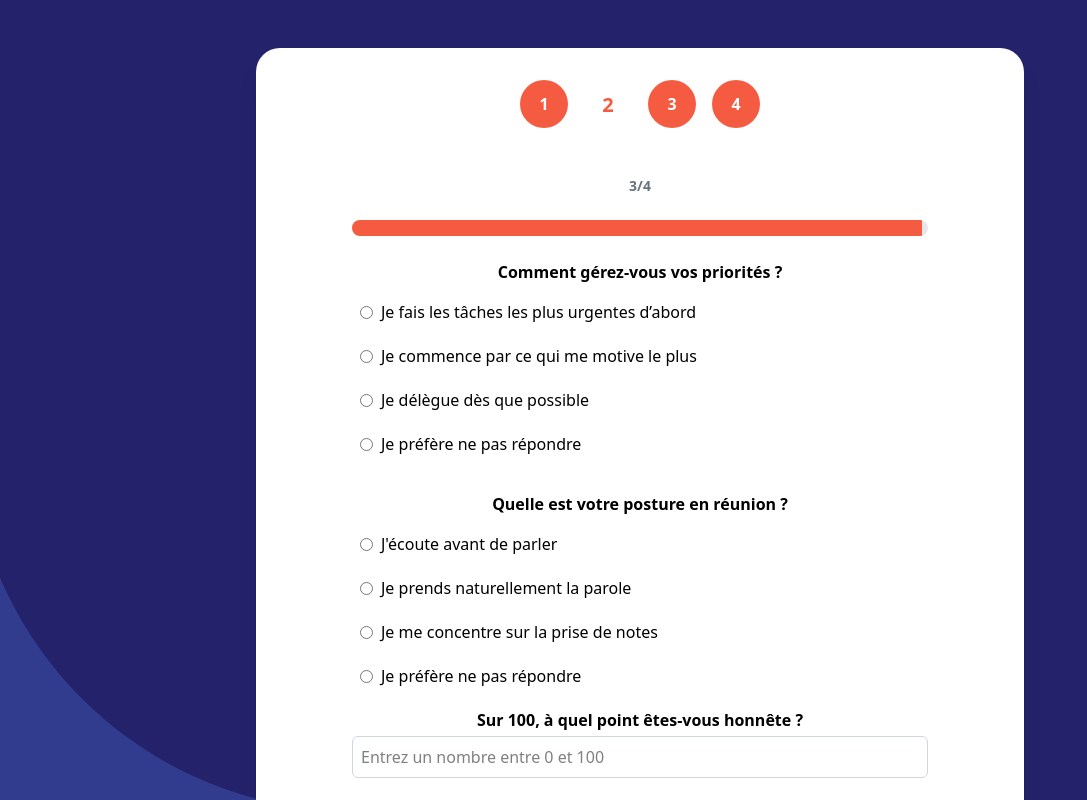
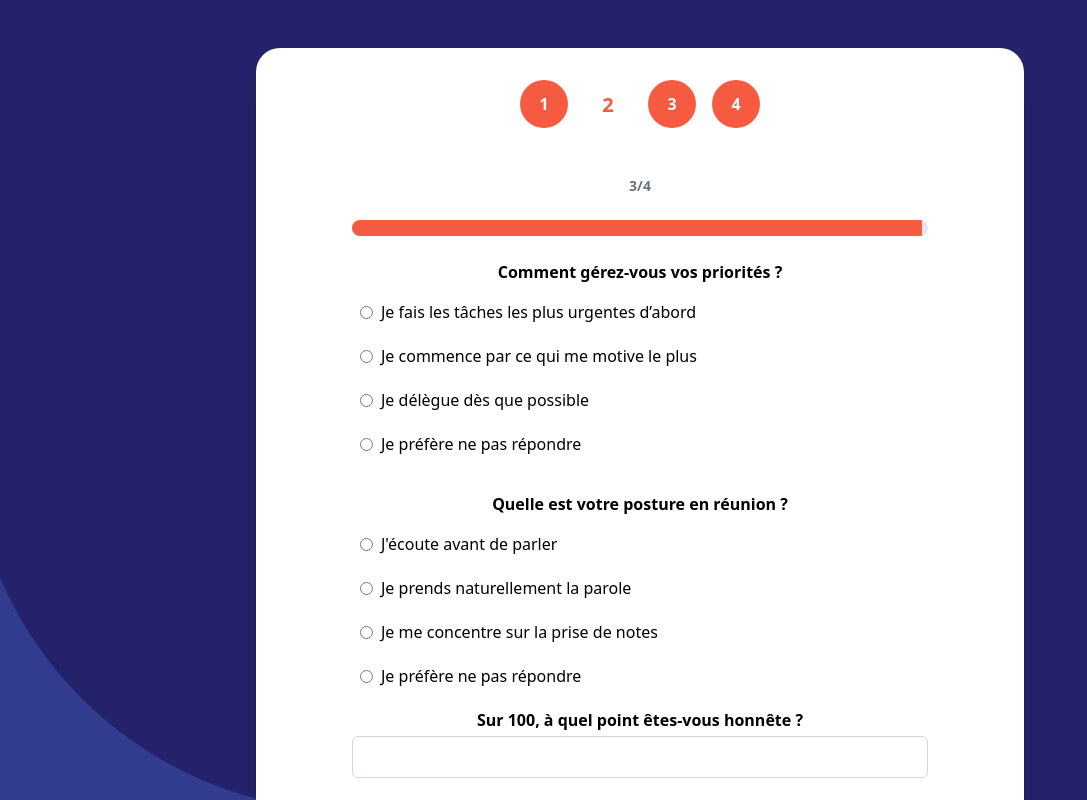
Before and after one commit to audreyrasolonjatovo/serious-escape-game, a React (Vite) app: page /login in a window 1280 px wide. Shown: the top 800 px of the page, without its empty margins (0-1087 px from the left). Built offline with nearby package versions, Linux system fonts and the light colour scheme.

Commit message:
step 3 fixed

```diff
--- a/src/pages/Step3.jsx
+++ b/src/pages/Step3.jsx
@@ -83,7 +83,7 @@ export default function Step3() {
       Math.abs(honestyNum - sliderNum) > tolerance
     ) {
       setError(
-        `⚠️ La valeur d'honnêteté "Sur 100" doit être proche de la position du slider (±${tolerance}).`
+        `⚠️ Vos valeurs d'honnêteté ne correpondent pas, encore un mensonge ...`
       );
       return false;
     }
@@ -178,10 +178,13 @@ export default function Step3() {
                 id="honestyInput"
                 min={0}
                 max={100}
+                step={1}
                 value={honestyInput}
                 onChange={(e) => setHonestyInput(e.target.value)}
+                onKeyDown={(e) => e.preventDefault()} // empêche la frappe clavier
+                onPaste={(e) => e.preventDefault()} // empêche le copier/coller
+                onDrop={(e) => e.preventDefault()} // empêche le glisser-déposer
                 className="w-full border border-gray-300 rounded-md p-2 focus:outline-none focus:ring-2 focus:ring-customOrange"
-                placeholder="Entrez un nombre entre 0 et 100"
               />
             </div>
           )}
```
